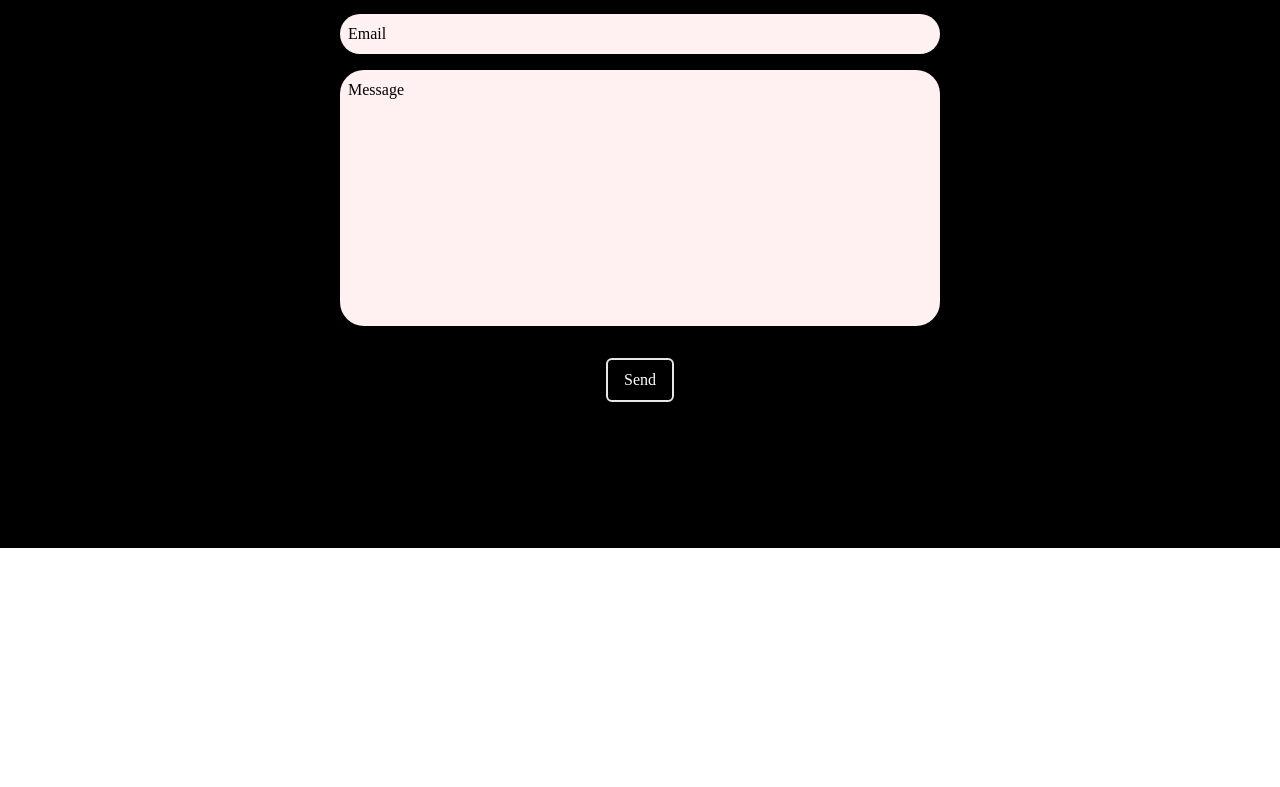
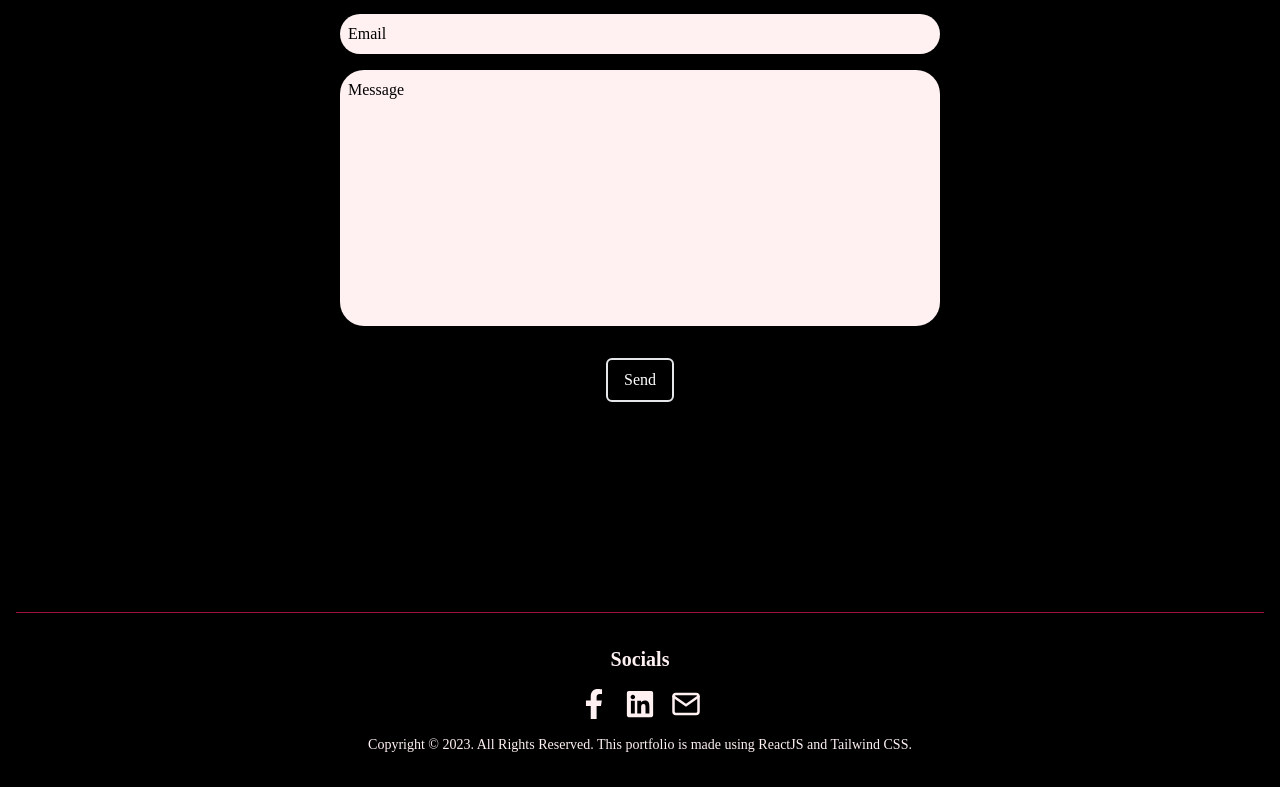
Before and after one commit to elciddelapaz/portfolio, a React (Create React App) app: page / in a window 1280 px wide. Shown: the part 3452-4239 px from the top of the page. Before the commit the page ends 4000 px from the top, so only its background shows below. Built offline with nearby package versions, Linux system fonts and the light colour scheme.

Commit message:
add footer

```diff
--- a/src/App.js
+++ b/src/App.js
@@ -4,6 +4,7 @@ import Home from "./components/Home";
 import Navbar from "./components/Navbar";
 import Skills from "./components/Skills";
 import Work from "./components/Work";
+import Footer from "./components/Footer";
 
 export default function App() {
   return (
@@ -14,6 +15,7 @@ export default function App() {
       <Skills />
       <Work />
       <Contact />
+      <Footer />
     </div>
   );
 }
--- /dev/null
+++ b/src/components/Footer.jsx
@@ -0,0 +1,32 @@
+import { FaLinkedin, FaFacebookF } from "react-icons/fa";
+import { FiMail } from "react-icons/fi";
+
+export default function Footer() {
+  return (
+    <footer className="bg-black">
+      <div className="flex justify-center text-rose-50">
+        <div className="w-full max-w-screen-xl mx-auto p-4 md:py-8">
+          <hr className="my-6 border-rose-800 sm:mx-auto lg:my-8" />
+          <div className="flex flex-col items-center gap-4">
+            <h1 className="font-bold text-xl">Socials</h1>
+            <div className="flex gap-4 mb-4">
+              <a href="https://www.facebook.com/elcidlang/">
+                <FaFacebookF size={30} />
+              </a>
+              <a href="https://www.linkedin.com/in/elcid-dela-paz-91a9a6202">
+                <FaLinkedin size={30} />
+              </a>
+              <a href="mailto:elcid.delapaz@gmail.com">
+                <FiMail size={30} />
+              </a>
+            </div>
+          </div>
+          <span className="block text-sm sm:text-center text-justify">
+            Copyright © 2023. All Rights Reserved. This portfolio is made using
+            ReactJS and Tailwind CSS.
+          </span>
+        </div>
+      </div>
+    </footer>
+  );
+}
```
